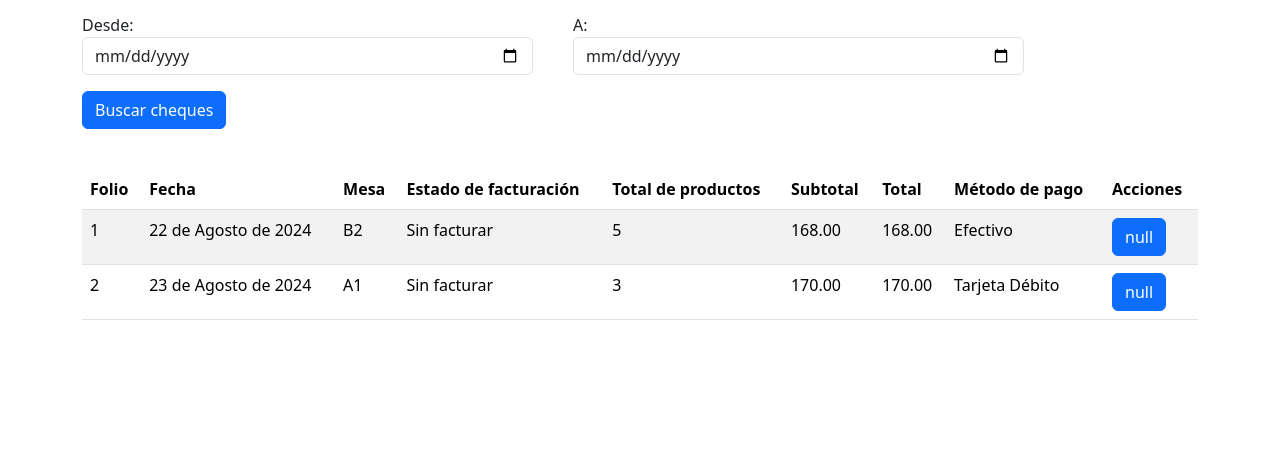
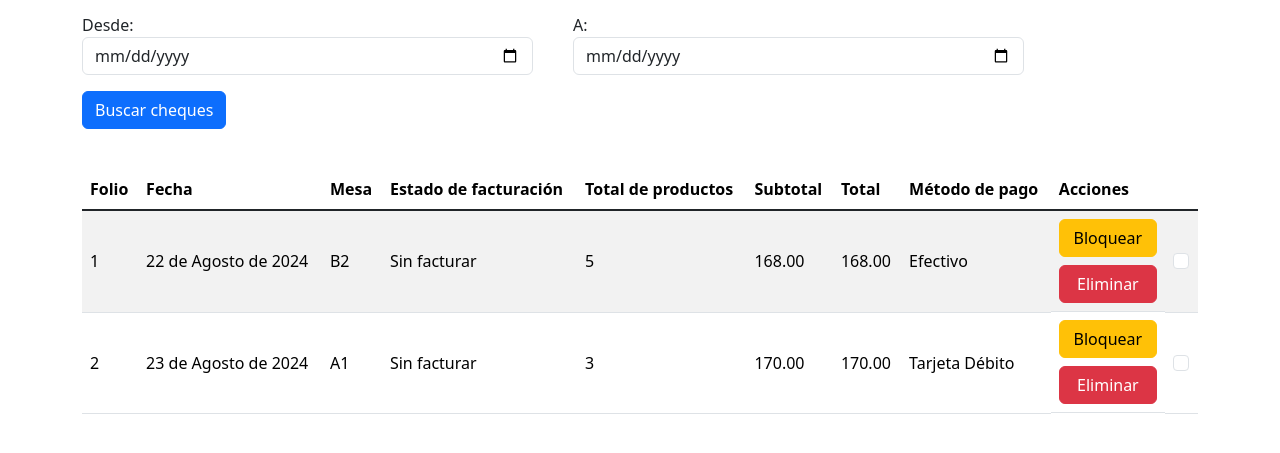
Before and after one commit to mariosuarezDEV/SoftRestaurant-Plugin, a Django app: page /cheques/ in a window 1280 px wide. Shown: the part 151-604 px from the top of the page. Run offline with Django 4.2, Linux system fonts and the light colour scheme; data comes from the database, SQL or seed files in the repository.

Commit message:
Opciones para la pagina de cheques

```diff
--- a/Backend/cheques/templates/ChequesIndex.html
+++ b/Backend/cheques/templates/ChequesIndex.html
@@ -44,7 +44,8 @@
 
         <div class="row">
             <div class="col-12">
-                <table class="table table-striped table-hover">
+                <div class="table-responsive">
+                    <table class="table table-striped table-hover align-middle">
                         <thead>
                             <tr>
                                 <th>Folio</th>
@@ -58,7 +59,7 @@
                                 <th>Acciones</th>
                             </tr>
                         </thead>
-                    <tbody>
+                        <tbody class="table-group-divider">
                             {% for cheque in cheques %}
                                 <tr>
                                     <td>{{ cheque.folio }}</td>
@@ -69,13 +70,18 @@
                                     <td>{{ cheque.subtotal }}</td>
                                     <td>{{ cheque.total }}</td>
                                     <td>{{ cheque.tipo_pago }}</td>
+                                    <td class="d-grid gap-2">
+                                        <a href="" class="btn btn-warning">Bloquear</a>
+                                        <a href="" class="btn btn-danger">Eliminar</a>
+                                    </td>
                                     <td>
-                                    <a href="" class="btn btn-primary">null</a>
+                                        <input class="form-check-input" type="checkbox" value="" id="flexCheckChecked">
                                     </td>
                                 </tr>
                             {% endfor %}
                         </tbody>
                     </table>
+                </div>
             </div>
         </div>
 
--- a/Backend/cheques/views.py
+++ b/Backend/cheques/views.py
@@ -17,9 +17,14 @@ def chequesIndexView(request):
         fecha_fin = request.POST.get('fecha-fin')
 
         if fecha_inicio == "" or fecha_fin == "": # las fechas no pueden estar vacias
-            return render(request, "ChequesIndex.html", {"error": "Debes ingresar ambas fechas"})
+            return render(request, "ChequesIndex.html", {"error": "Debes ingresar ambas fechas", 'cheques': cheques})
         elif fecha_inicio > fecha_fin:
-            return render(request, "ChequesIndex.html", {"error": "La forma en la que quieres filtrar los cheques es incorrecta"})
+            return render(request, "ChequesIndex.html", {"error": "La forma en la que quieres filtrar los cheques es incorrecta", 'cheques': cheques})
+        else:
+            cheques = cheque_venta.objects.filter(fecha_movimiento__range=[fecha_inicio, fecha_fin])
+            return render(request, "ChequesIndex.html",{
+                'cheques': cheques
+            })
 
 def chequesDetallesView(request):
     datos = detalle_cheque.objects.all()
```
Lines whose indentation alone changed are shown as unchanged.
